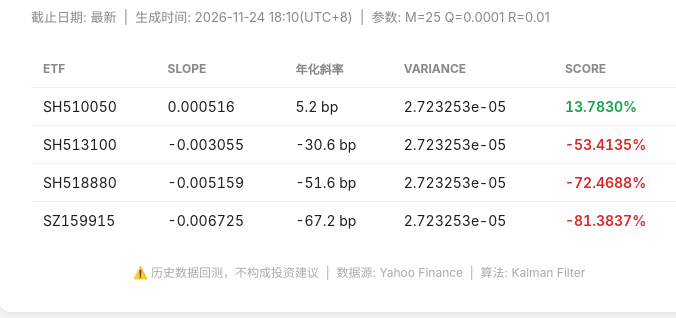
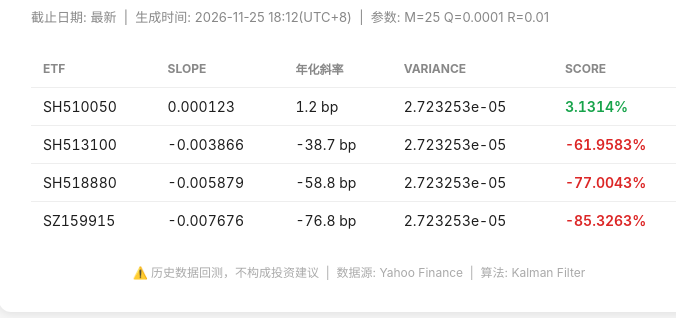
Before and after one commit to zhuyanxi/zhuyanxi.github.io, a plain HTML site: page etfscore/index.html in a window 1280 px wide. Shown: the part 86-404 px from the top of the page, without its empty margins (281-957 px from the left). Drawn offline with Linux system fonts and the light colour scheme.

Commit message:
chore: sync etf kalman score from CarnoFinance

```diff
--- a/etfscore/index.html
+++ b/etfscore/index.html
@@ -3,7 +3,7 @@
 <head>
 <meta charset="UTF-8">
 <meta name="viewport" content="width=device-width, initial-scale=1.0">
-<title>ETF 卡尔曼滤波评分 — 最新 (2026-11-24 18:10)</title>
+<title>ETF 卡尔曼滤波评分 — 最新 (2026-11-25 18:12)</title>
 <style>
   * { margin: 0; padding: 0; box-sizing: border-box; }
   body {
@@ -29,7 +29,7 @@
 <body>
 <div class="card">
   <h1>📊 ETF 卡尔曼滤波评分</h1>
-  <p class="sub">截止日期: 最新 &nbsp;|&nbsp; 生成时间: 2026-11-24 18:10(UTC+8)
+  <p class="sub">截止日期: 最新 &nbsp;|&nbsp; 生成时间: 2026-11-25 18:12(UTC+8)
      &nbsp;|&nbsp; 参数: M=25 Q=0.0001 R=0.01</p>
   <table>
     <thead>
@@ -38,28 +38,28 @@
     <tbody>
       <tr>
             <td>SH510050</td>
-            <td>0.000516</td>
-            <td>5.2 bp</td>
+            <td>0.000123</td>
+            <td>1.2 bp</td>
             <td>2.723253e-05</td>
-            <td style="color:#16a34a;font-weight:600">13.7830%</td>
+            <td style="color:#16a34a;font-weight:600">3.1314%</td>
         </tr><tr>
             <td>SH513100</td>
-            <td>-0.003055</td>
-            <td>-30.6 bp</td>
+            <td>-0.003866</td>
+            <td>-38.7 bp</td>
             <td>2.723253e-05</td>
-            <td style="color:#dc2626;font-weight:600">-53.4135%</td>
+            <td style="color:#dc2626;font-weight:600">-61.9583%</td>
         </tr><tr>
             <td>SH518880</td>
-            <td>-0.005159</td>
-            <td>-51.6 bp</td>
+            <td>-0.005879</td>
+            <td>-58.8 bp</td>
             <td>2.723253e-05</td>
-            <td style="color:#dc2626;font-weight:600">-72.4688%</td>
+            <td style="color:#dc2626;font-weight:600">-77.0043%</td>
         </tr><tr>
             <td>SZ159915</td>
-            <td>-0.006725</td>
-            <td>-67.2 bp</td>
+            <td>-0.007676</td>
+            <td>-76.8 bp</td>
             <td>2.723253e-05</td>
-            <td style="color:#dc2626;font-weight:600">-81.3837%</td>
+            <td style="color:#dc2626;font-weight:600">-85.3263%</td>
         </tr>
     </tbody>
   </table>
```
